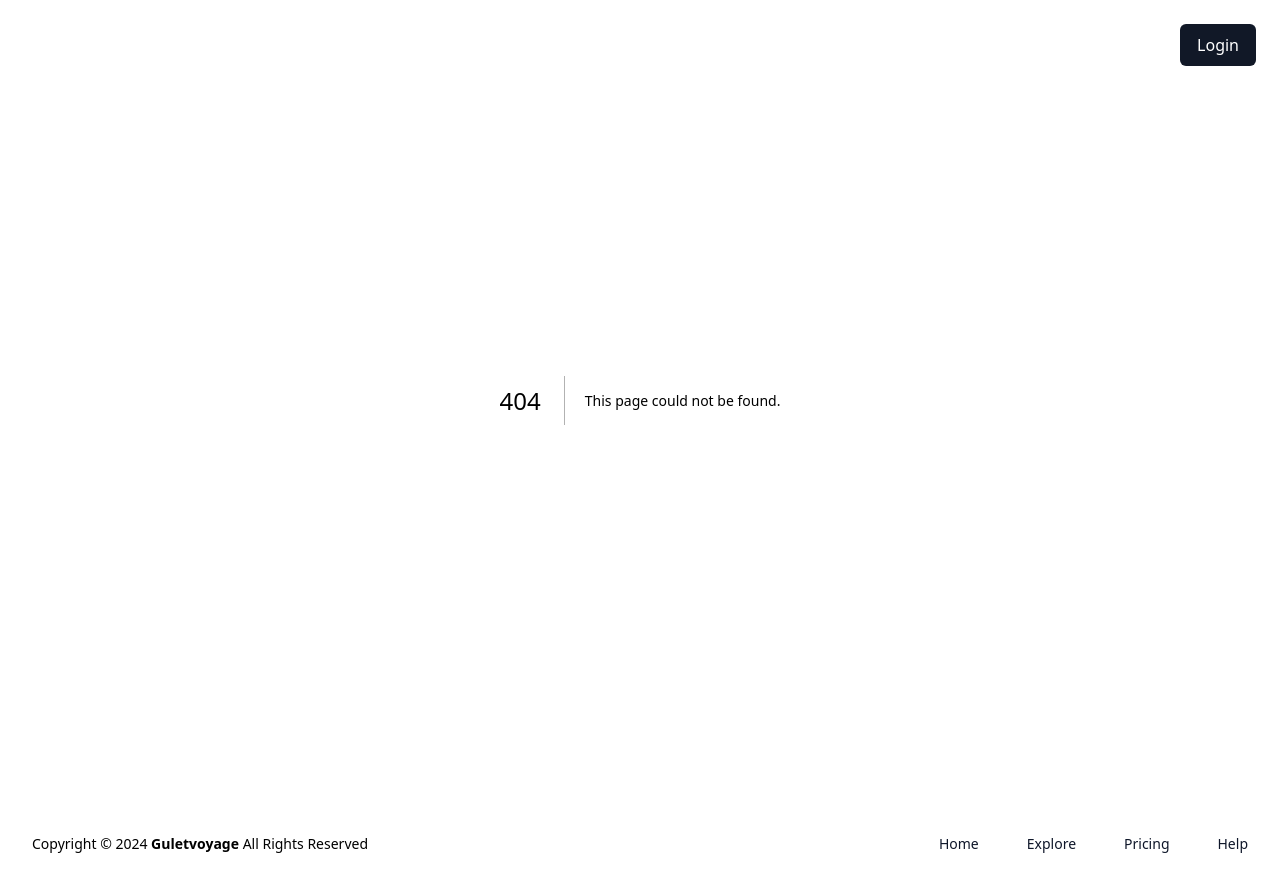
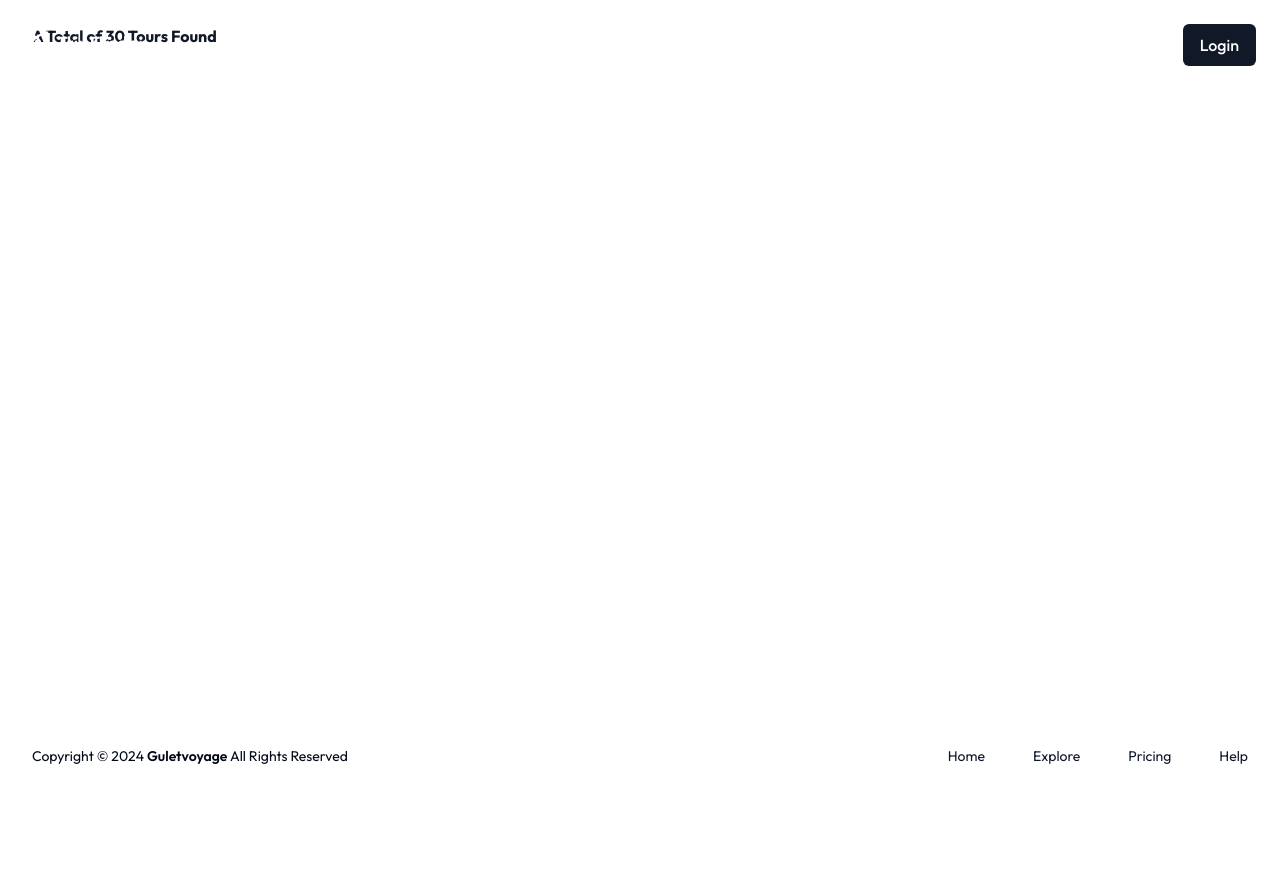
Before and after one commit to adebisiii/cabin-charter-next, a Next.js app: page /tour-list in a window 1280 px wide. Before the commit this address had no page. After the commit the page ends 800 px from the top, so only its background shows below. Built offline with nearby package versions, Linux system fonts and the light colour scheme.

Commit message:
change font

```diff
--- a/app/layout.tsx
+++ b/app/layout.tsx
@@ -1,10 +1,11 @@
 import type { Metadata } from "next";
-import { Roboto_Mono } from "next/font/google";
+import { Outfit } from "next/font/google";
 import "./globals.css";
 import Header from "@/components/Header";
 import Footer from "@/components/Footer";
+import { cn } from "@/lib/utils";
 
-const roboto = Roboto_Mono({
+const outfit = Outfit({
   subsets: ['latin'],
   display: 'swap'
 
@@ -20,9 +21,12 @@ export default function RootLayout({
 }: Readonly<{
   children: React.ReactNode;
 }>) {
+
+
+
   return (
     <html lang="en" className="h-full">
-      <body className="flex min-h-full flex-col">
+      <body className={cn('flex min-h-full flex-col' ,outfit.className)} suppressHydrationWarning={true}>
         <Header />
         {children}
         <Footer />
--- a/app/page.tsx
+++ b/app/page.tsx
@@ -31,6 +31,8 @@ export default function Home() {
     // Eğer tarih Cumartesi günü değilse devre dışı bırak
     return !isSaturday(date);
   };
+
+
 
   return (
     <main className="flex-grow">
--- /dev/null
+++ b/app/tour-list/page.tsx
@@ -0,0 +1,22 @@
+import { Button } from "@/components/ui/button";
+import { SlidersHorizontal } from "lucide-react";
+
+
+const TourPage = () => {
+  return (
+    <main className="flex-grow">
+      <div className="container mb-12 pt-6 lg:mb-16">
+        <div className="mb-8 flex items-center justify-between">
+          <p className="text-gray-900 text-sm md:text-base font-bold text-gray-dark">
+            A Total of 30 Tours Found
+          </p>
+          <Button className="inline-flex font-medium items-center justify-center focus:outline-none transition duration-200 active:scale-90 px-4 py-2 text-sm rounded-md hover:text-gray-1000 focus:ring-gray-900/30 !p-0 focus:!ring-0 xl:hidden">
+            <SlidersHorizontal className="w-6 h-6 md:w-7"/>
+          </Button>
+        </div>
+      </div>
+    </main>
+  );
+};
+
+export default TourPage;
```
Also changed, not shown: components/Header.tsx (+8 -4 lines).
